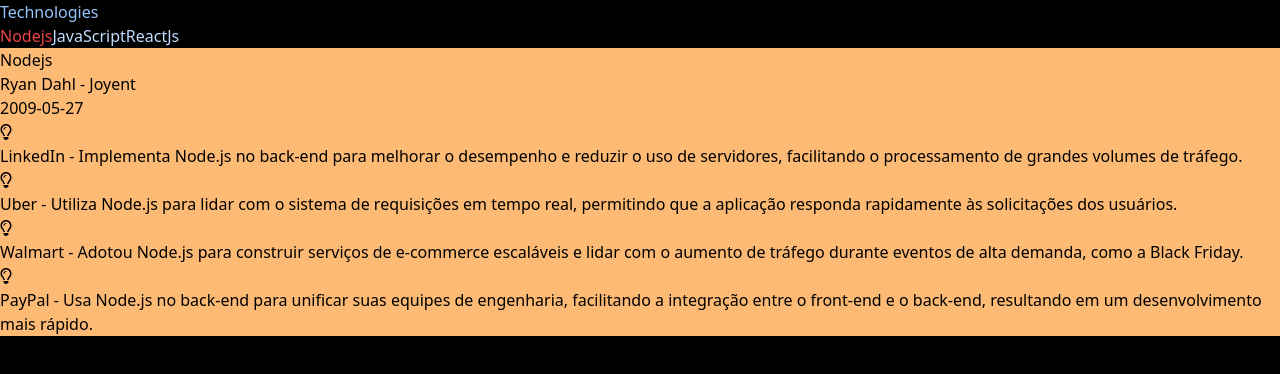
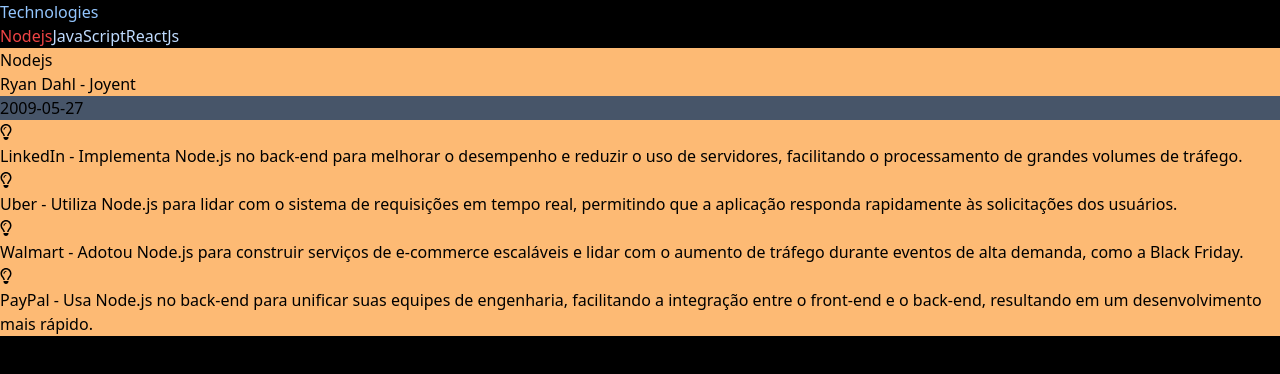
Before and after one commit to code043/react-ts-tabs, a React (Vite) app: page / in a window 1280 px wide. Shown: the top 374 px of the page. Built offline with nearby package versions, Linux system fonts and the light colour scheme.

Commit message:
Paragrafo

```diff
--- a/src/components/Content.tsx
+++ b/src/components/Content.tsx
@@ -12,7 +12,7 @@
     <article className="bg-orange-300">
       <h3>{title}</h3>
       <h4>{company}</h4>
-      <p className="tech-date">{createdAt}</p>
+      <p className="bg-slate-600">{createdAt}</p>
       {usedBy.map((duty, index) => {
         return (
           <div key={index} className="tech-desc">
```
